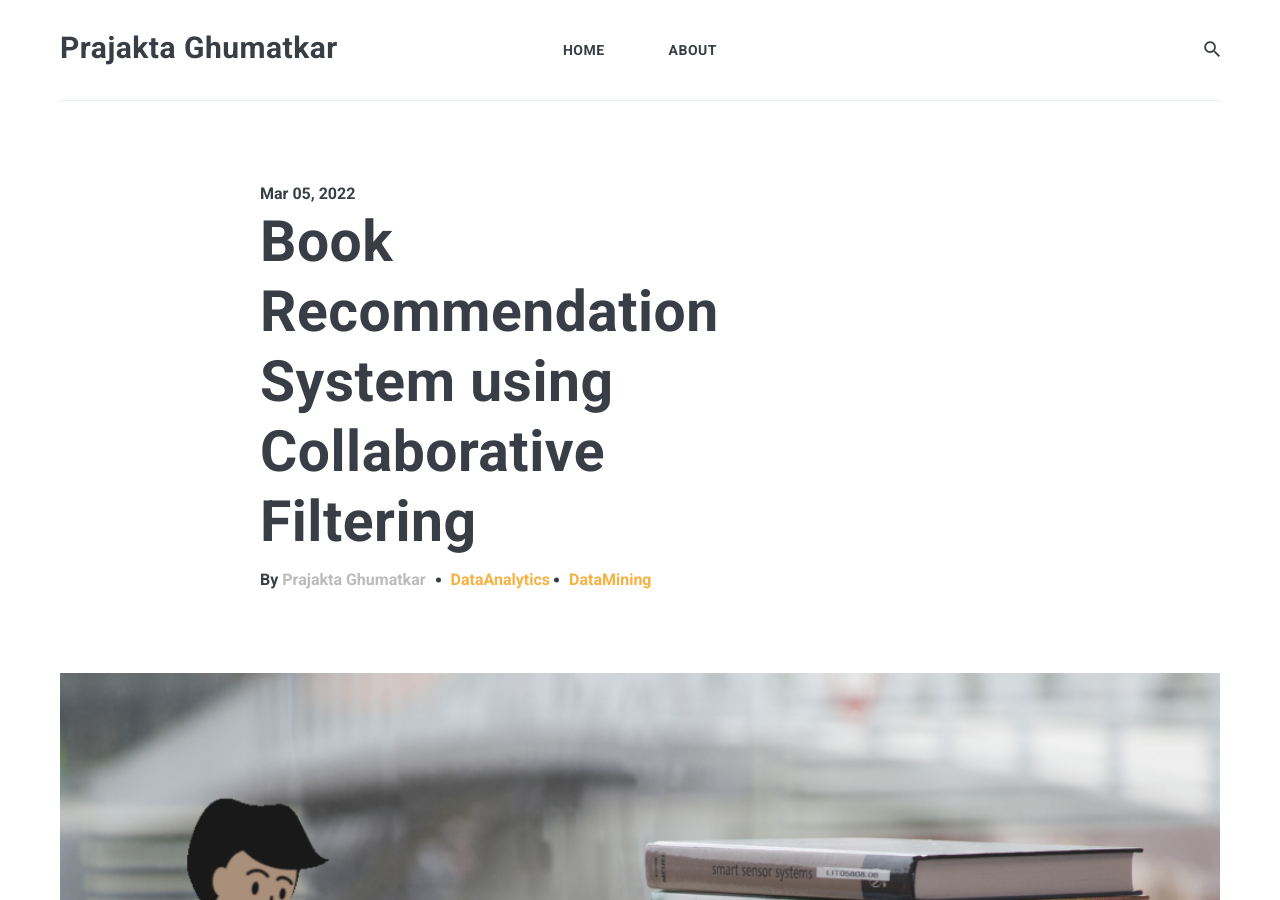
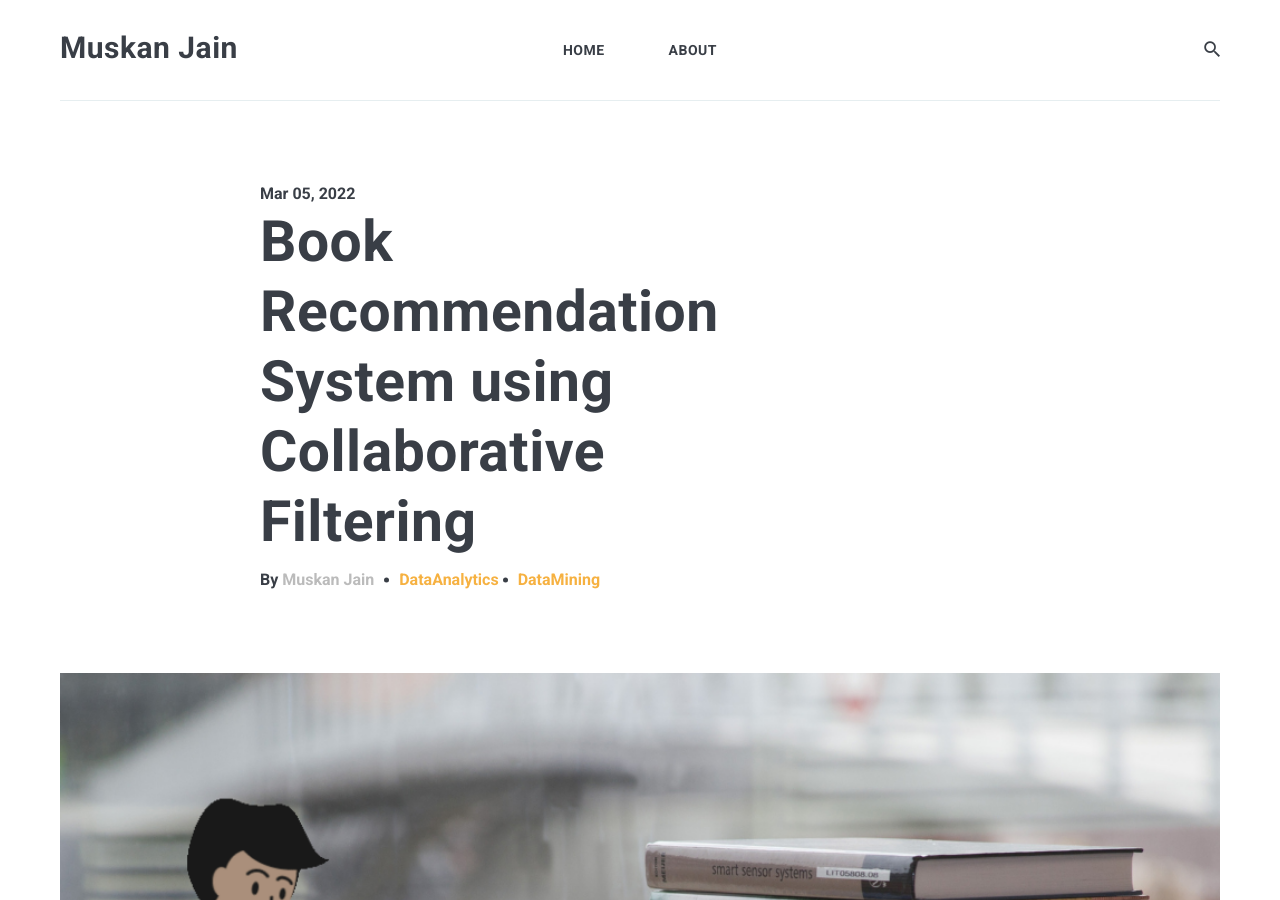
Before and after one commit to MuskanJain798/Muskan, a Jekyll site: the page built from _posts/2018-07-17-time-to-givegifts-to-everyone.markdown, in a window 1280 px wide and 900 px high. Built offline with Jekyll 4.4.1, drawn with Linux system fonts in a browser that asks for light colours; nearby versions of some CDN libraries; some of the changed text lies outside the part shown.

Commit message:
Update settings.yml

```diff
--- a/_data/settings.yml
+++ b/_data/settings.yml
@@ -1,13 +1,13 @@
 #-------------------------------
 # General Site Settings
-title: Prajakta Ghumatkar
+title: Muskan Jain
 
 #-------------------------------
 # Author Settings
 author:
-  name: Prajakta Ghumatkar
+  name: Muskan Jain
   image: ProfessionalPhoto.png
-  say-hello: Hello, I’m <strong>Prajakta Ghumatkar</strong>
+  say-hello: Hello, I’m <strong>Muskan Jain</strong>
   bio: Hi, I am a <strong>data analytics </strong> enthusiast pursuing a Master's degree in Data Science from Northeastern University. With a strong passion for utilizing data to drive business solutions and improve decision-making, I am eager to jumpstart my career in the field of data science. You can read more about me in the 'About Me' section.
 
 #-------------------------------
```
